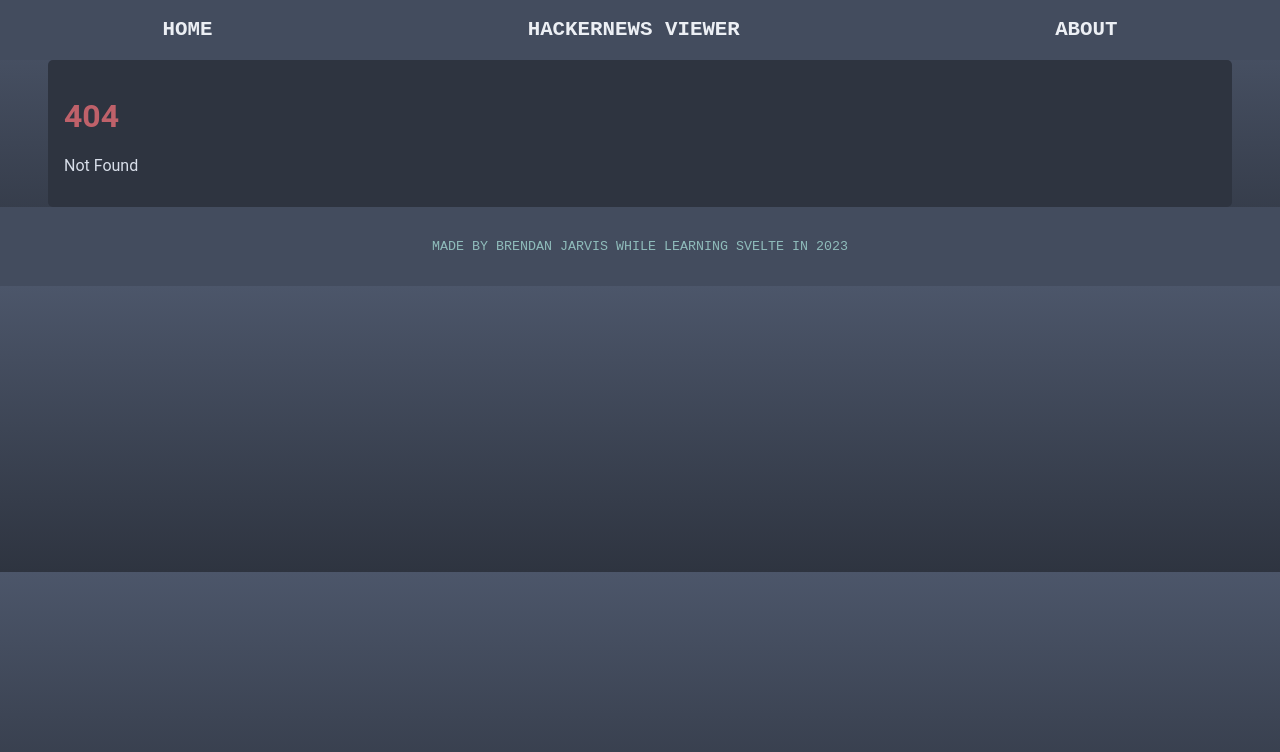
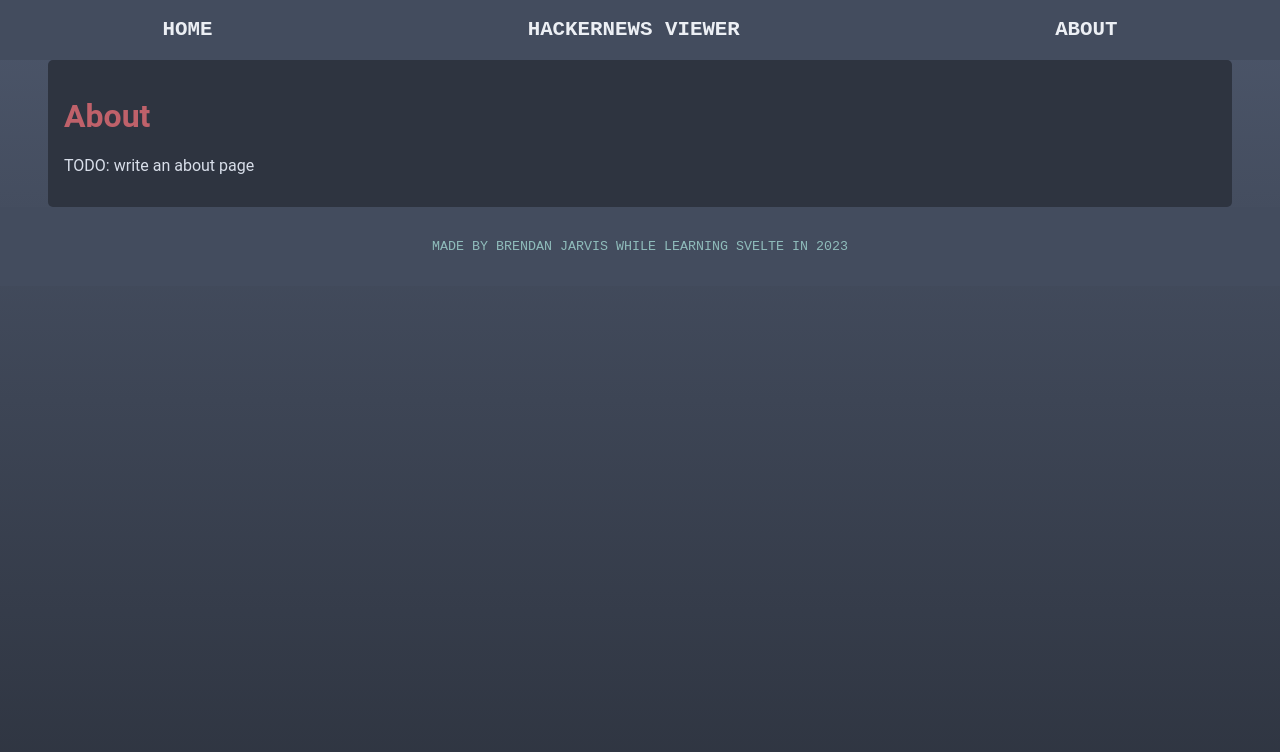
Before and after one commit to brendan-jarvis/svelte, a SvelteKit app: page /about in a window 1280 px wide. Before the commit this address had no page. Shown: the top 752 px of the page. Built offline with nearby package versions, Linux system fonts and the light colour scheme.

Commit message:
Init about route

```diff
--- /dev/null
+++ b/src/routes/about/+page.svelte
@@ -0,0 +1,3 @@
+<h1>About</h1>
+
+<p>TODO: write an about page</p>
--- a/static/global.css
+++ b/static/global.css
@@ -30,6 +30,7 @@ body {
     var(--polar-night-4) 0%,
     var(--polar-night-1) 100%
   );
+  background-attachment: fixed;
   color: var(--snow-storm-1);
   font-family: 'Roboto', sans-serif;
   margin: 0;
```
